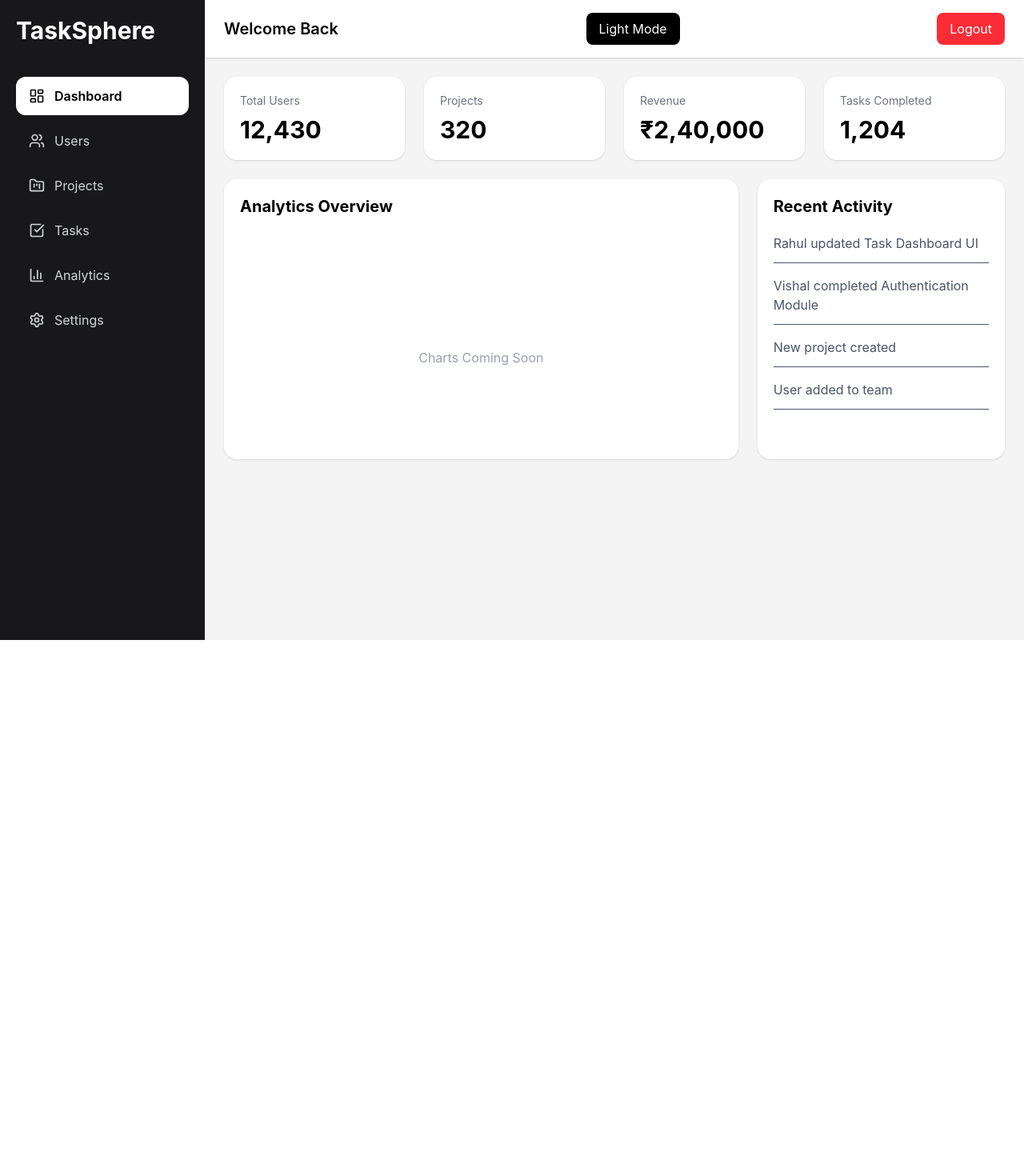
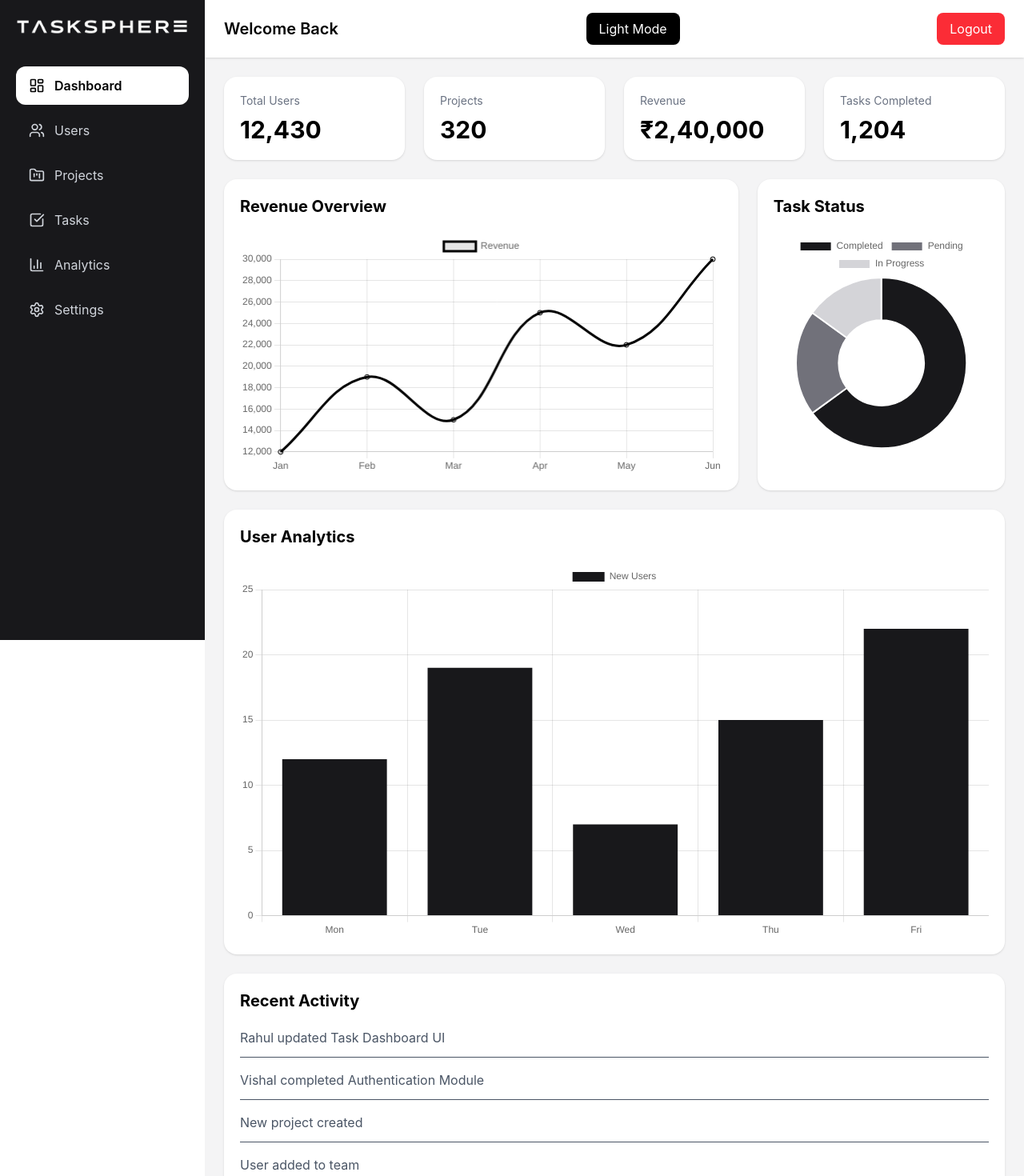
Before and after one commit to vishalSinghBhadoriya/tasksphere, a React (Vite) app: page /dashboard in a window 1280 px wide. Shown: the top 1470 px of the page at 80% size. Before the commit the page ends 800 px from the top, so only its background shows below. Built offline with nearby package versions, Linux system fonts and the light colour scheme; sample sign-in values are in the browser's storage.

Commit message:
push after charts

```diff
--- /dev/null
+++ b/src/components/charts/RevenueChart.jsx
@@ -0,0 +1,81 @@
+import {
+  Chart as ChartJS,
+  CategoryScale,
+  LinearScale,
+  PointElement,
+  LineElement,
+  Tooltip,
+  Legend,
+} from "chart.js";
+
+import { Line } from "react-chartjs-2";
+
+import Card from "../common/Card";
+
+ChartJS.register(
+  CategoryScale,
+  LinearScale,
+  PointElement,
+  LineElement,
+  Tooltip,
+  Legend
+);
+
+function RevenueChart() {
+  const data = {
+    labels: [
+      "Jan",
+      "Feb",
+      "Mar",
+      "Apr",
+      "May",
+      "Jun",
+    ],
+
+    datasets: [
+      {
+        label: "Revenue",
+
+        data: [
+          12000,
+          19000,
+          15000,
+          25000,
+          22000,
+          30000,
+        ],
+
+        borderColor: "#000",
+
+        backgroundColor: "rgba(0,0,0,0.1)",
+
+        tension: 0.4,
+      },
+    ],
+  };
+
+  const options = {
+    responsive: true,
+
+    plugins: {
+      legend: {
+        display: true,
+      },
+    },
+  };
+
+  return (
+    <Card>
+      <h2 className="text-xl font-bold mb-5">
+        Revenue Overview
+      </h2>
+
+      <Line
+        data={data}
+        options={options}
+      />
+    </Card>
+  );
+}
+
+export default RevenueChart;
--- /dev/null
+++ b/src/components/charts/TasksChart.jsx
@@ -0,0 +1,52 @@
+import {
+  Chart as ChartJS,
+  ArcElement,
+  Tooltip,
+  Legend,
+} from "chart.js";
+
+import { Doughnut } from "react-chartjs-2";
+
+import Card from "../common/Card";
+
+ChartJS.register(
+  ArcElement,
+  Tooltip,
+  Legend
+);
+
+function TasksChart() {
+  const data = {
+    labels: [
+      "Completed",
+      "Pending",
+      "In Progress",
+    ],
+
+    datasets: [
+      {
+        data: [65, 20, 15],
+
+        backgroundColor: [
+          "#18181b",
+          "#71717a",
+          "#d4d4d8",
+        ],
+      },
+    ],
+  };
+
+  return (
+    <Card>
+      <h2 className="text-xl font-bold mb-5">
+        Task Status
+      </h2>
+
+      <div className="max-w-[300px] mx-auto">
+        <Doughnut data={data} />
+      </div>
+    </Card>
+  );
+}
+
+export default TasksChart;
--- /dev/null
+++ b/src/components/charts/UsersChart.jsx
@@ -0,0 +1,54 @@
+import {
+  Chart as ChartJS,
+  CategoryScale,
+  LinearScale,
+  BarElement,
+  Tooltip,
+  Legend,
+} from "chart.js";
+
+import { Bar } from "react-chartjs-2";
+
+import Card from "../common/Card";
+
+ChartJS.register(
+  CategoryScale,
+  LinearScale,
+  BarElement,
+  Tooltip,
+  Legend
+);
+
+function UsersChart() {
+  const data = {
+    labels: [
+      "Mon",
+      "Tue",
+      "Wed",
+      "Thu",
+      "Fri",
+    ],
+
+    datasets: [
+      {
+        label: "New Users",
+
+        data: [12, 19, 7, 15, 22],
+
+        backgroundColor: "#18181b",
+      },
+    ],
+  };
+
+  return (
+    <Card>
+      <h2 className="text-xl font-bold mb-5">
+        User Analytics
+      </h2>
+
+      <Bar data={data} />
+    </Card>
+  );
+}
+
+export default UsersChart;
--- a/src/components/layout/DashboardLayout.jsx
+++ b/src/components/layout/DashboardLayout.jsx
@@ -14,10 +14,10 @@ function DashboardLayout({ children }) {
       <Sidebar />
 
       <div
-        className={`flex-1 min-h-screen transition-all duration-300
+        className={`flex-1 min-h-screen ml-64 transition-all duration-300
         ${
           darkMode
-            ? "bg-zinc-900 text-white"
+            ? "bg-zinc-900 "
             : "bg-zinc-100 text-black"
         }`}
       >
--- a/src/components/layout/Sidebar.jsx
+++ b/src/components/layout/Sidebar.jsx
@@ -6,7 +6,7 @@ import {
   BarChart3,
   Settings,
 } from "lucide-react";
-
+import logo from "../../assets/TaskSphere-logo.png";
 import { NavLink } from "react-router-dom";
 
 function Sidebar() {
@@ -45,12 +45,8 @@ function Sidebar() {
   ];
 
   return (
-    <div className="w-64 bg-zinc-900 text-white h-screen p-5">
-
-      <h1 className="text-3xl font-bold mb-10">
-        TaskSphere
-      </h1>
-
+    <div className="w-64 bg-zinc-900 text-white h-screen p-5 fixed top-0 left-0">
+      <img src={logo} className="mb-10 mt-1"></img>
       <ul className="space-y-2">
         {menuItems.map((item) => (
           <li key={item.title}>
--- a/src/pages/Dashboard/Dashboard.jsx
+++ b/src/pages/Dashboard/Dashboard.jsx
@@ -1,12 +1,18 @@
 import DashboardLayout from "../../components/layout/DashboardLayout";
 
 import DashboardStats from "./DashboardStats";
-import AnalyticsSection from "./AnalyticsSection";
+
+import RevenueChart from "../../components/charts/RevenueChart";
+
+import UsersChart from "../../components/charts/UsersChart";
+
+import TasksChart from "../../components/charts/TasksChart";
+
 import RecentActivity from "./RecentActivity";
-
 function Dashboard() {
   return (
     <DashboardLayout>
+
       <div className="space-y-6">
 
         <DashboardStats />
@@ -14,13 +20,19 @@ function Dashboard() {
         <div className="grid grid-cols-1 xl:grid-cols-3 gap-6">
 
           <div className="xl:col-span-2">
-            <AnalyticsSection />
+            <RevenueChart />
           </div>
 
-          <RecentActivity />
+          <TasksChart />
+
         </div>
 
+        <UsersChart />
+
+        <RecentActivity />
+
       </div>
+
     </DashboardLayout>
   );
 }
```
Also changed, not shown: src/assets/TaskSphere-logo.png (added).
